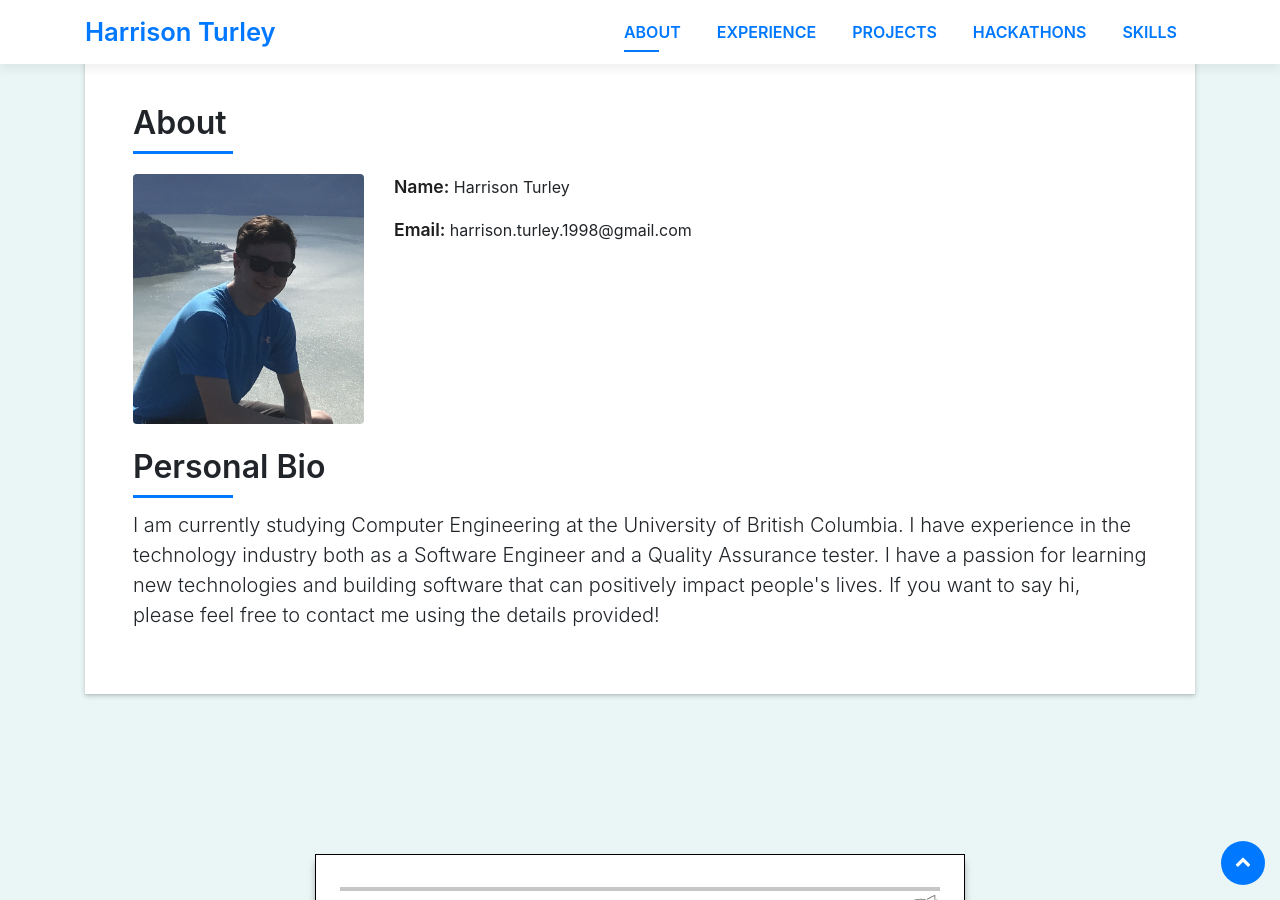
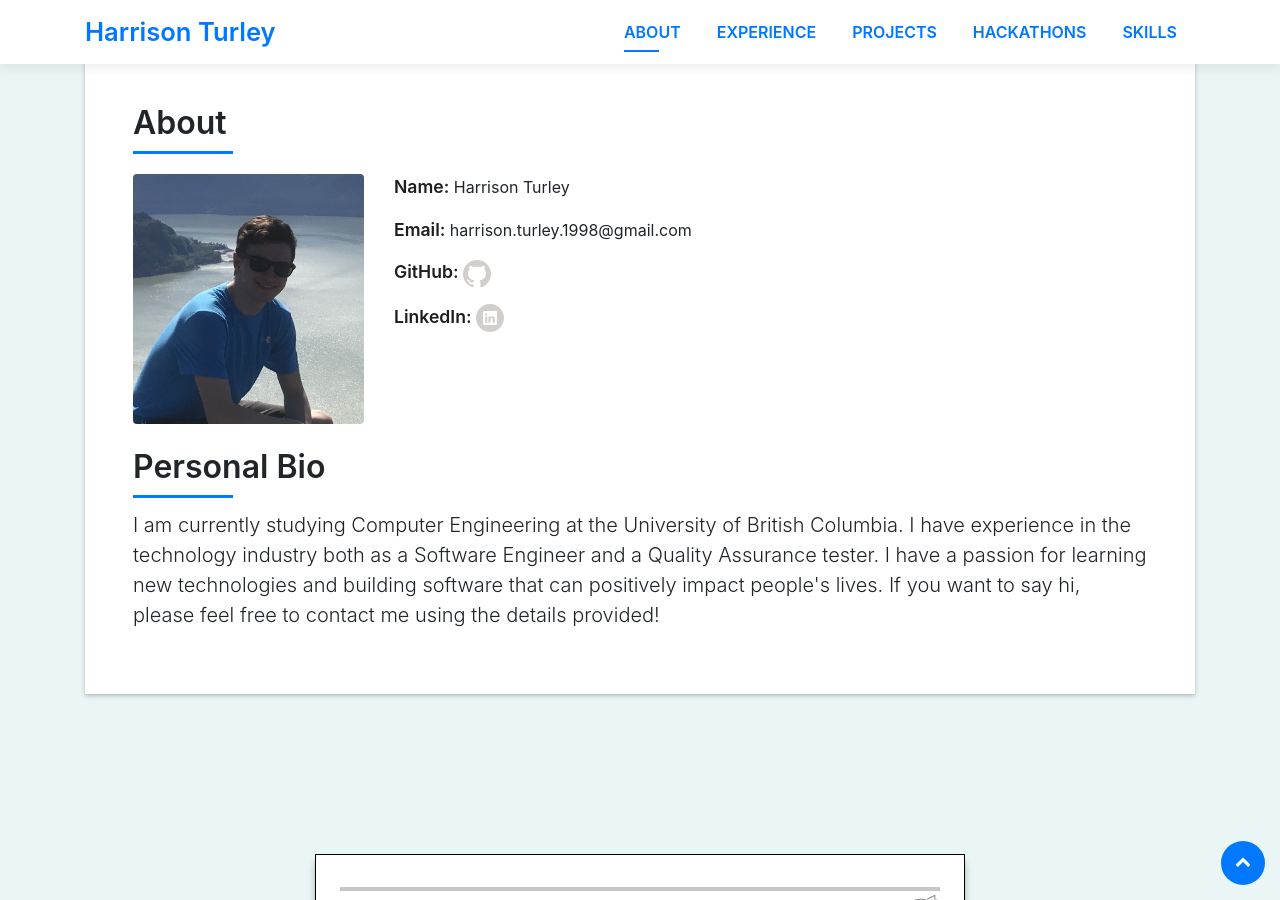
Before and after one commit to harrisonturley/harrisonturley.github.io, a Jekyll site: the page built from index.html, in a window 1280 px wide and 900 px high, scrolled down 908 px. Built offline with Jekyll 4.4.1, drawn with Linux system fonts in a browser that asks for light colours.

Commit message:
Add social links to about section

```diff
--- a/_layouts/resume.html
+++ b/_layouts/resume.html
@@ -103,6 +103,18 @@
                 <div class="col-md-5">
                     <p><span class="text-bolded">Name: </span> Harrison Turley</p>
                     <p><span class="text-bolded">Email: </span> harrison.turley.1998@gmail.com</p>
+                    <div class="about-link">
+                      <span class="text-bolded">GitHub: </span>
+                      <a href="{{site.social_links.github_url}}" class="icon-link-github" itemprop="sameAs">
+                        {% include icons/icon-github.html %}
+                      </a>
+                    </div>
+                    <div class="about-link">
+                      <span class="text-bolded">LinkedIn: </span>
+                      <a href="{{site.social_links.linkedin_url}}" class="icon-link-linkedin" itemprop="sameAs">
+                        {% include icons/icon-linkedin.html %}
+                      </a>
+                    </div>
                 </div>
                 <div class="col-md-4">
                   <!--<p>education here</p>-->
--- a/_sass/_resume.scss
+++ b/_sass/_resume.scss
@@ -362,6 +362,11 @@
     margin-bottom: 10px;
   }
 
+  .icon {
+    height: 28px;
+  }
+}
+
 .icon-link-github {
 
   &:hover .icon path {
@@ -376,11 +381,6 @@
   &:hover .icon path {
     fill: #0077B5;
     @include transition(all 0.2s ease);
-    }
-  }
-
-  .icon {
-    height: 28px;
   }
 }
 
@@ -437,6 +437,10 @@
     background-color: #0078ff;
     width: 100px;
     bottom: -12px;
+  }
+
+  .about-link {
+    margin-bottom: 1rem;
   }
 
   .bio-title-container {
```
Lines whose indentation alone changed are shown as unchanged.
